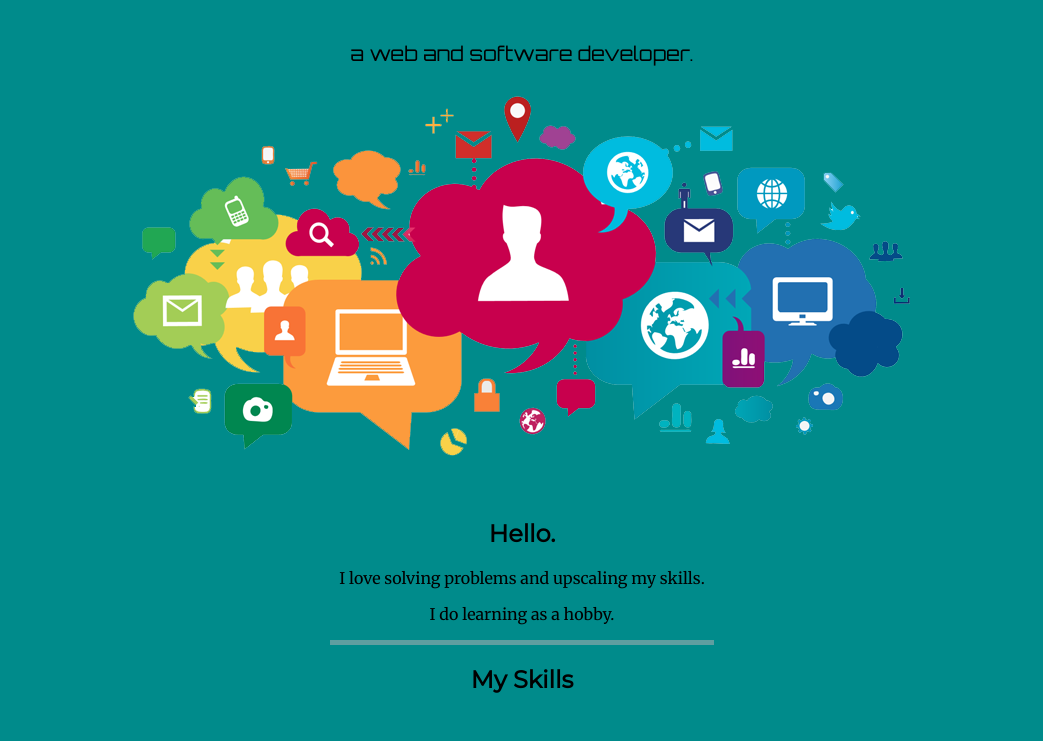
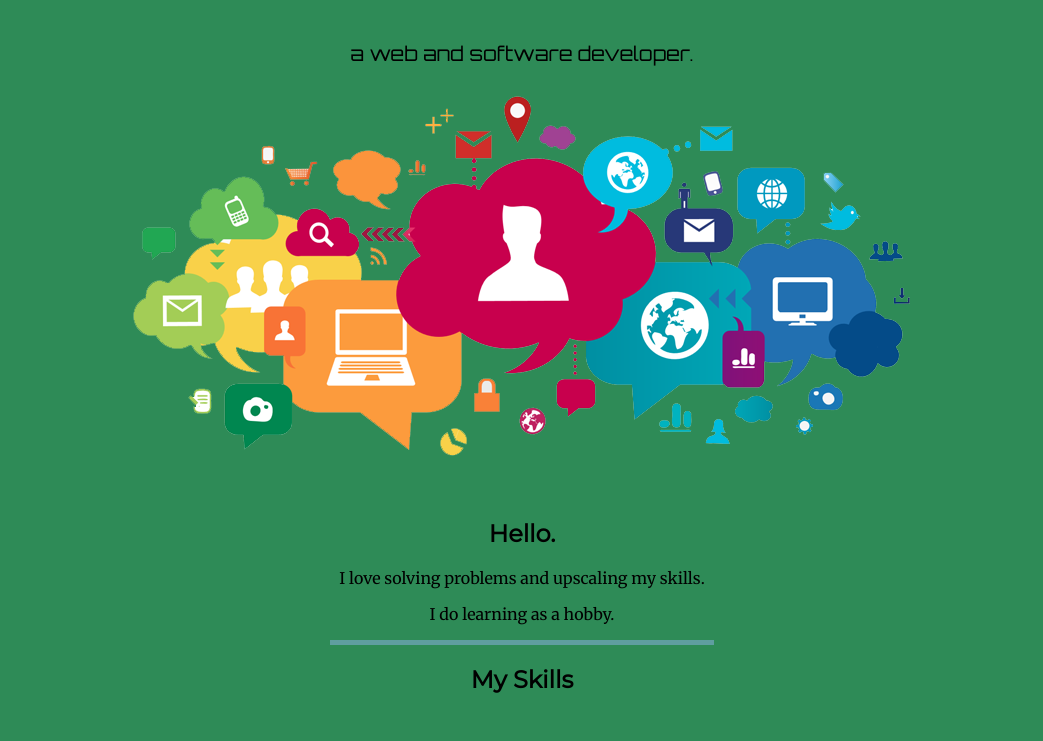
Before and after one commit to xyntaxR/mySite, a plain HTML site: page index.html in a window 1280 px wide. Shown: the part 251-992 px from the top of the page, without its empty margins (118-1161 px from the left). Drawn offline with Linux system fonts and the light colour scheme.

Commit message:
color update

```diff
--- a/CSS/styles.css
+++ b/CSS/styles.css
@@ -2,7 +2,7 @@ body {
     margin: 0px;
     text-align: center;
     font-family: 'Merriweather', serif;
-    background-color: darkcyan;
+    background-color: seagreen;
 }
 .top-container {
     position: relative;
```
